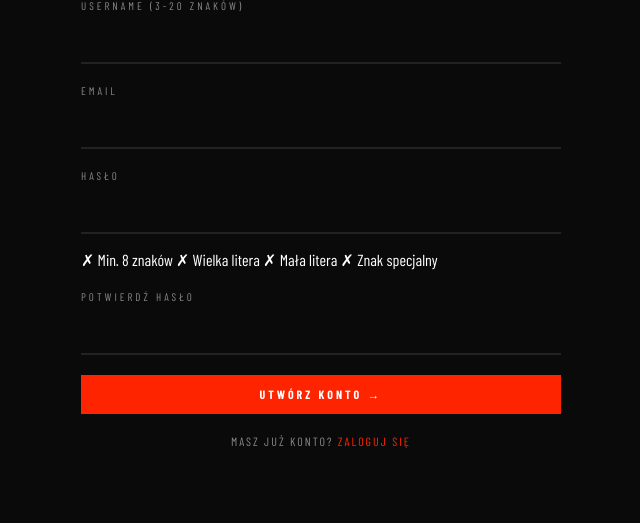
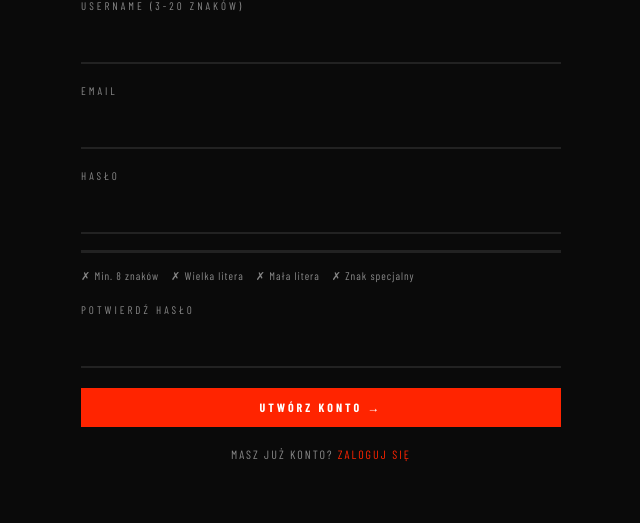
Before and after one commit to tgorzelniowski/grailOS, a PHP site: page /register.php in a window 1280 px wide. Shown: the part 250-773 px from the top of the page, without its empty margins (319-959 px from the left). Run offline with PHP 8.4, Linux system fonts and the light colour scheme.

Commit message:
Added password strength indicator styles

```diff
--- a/assets/css/style.css
+++ b/assets/css/style.css
@@ -3512,3 +3512,35 @@ img {
   object-position: center !important;
   display: block !important;
 }
+
+/* ===========================
+   PASSWORD STRENGTH
+=========================== */
+.password-strength {
+  height: 3px;
+  background: var(--border);
+  margin-top: 8px;
+  overflow: hidden;
+}
+
+.pw-bar {
+  height: 100%;
+  width: 0;
+  transition: width 0.3s, background 0.3s;
+}
+
+.pw-rules {
+  display: flex;
+  flex-wrap: wrap;
+  gap: 6px 12px;
+  margin-top: 8px;
+}
+
+.pw-rule {
+  font-size: 11px;
+  letter-spacing: 1px;
+  color: var(--gray);
+  transition: color 0.2s;
+}
+
+.pw-rule.pw-ok { color: #2ecc71; }
```
